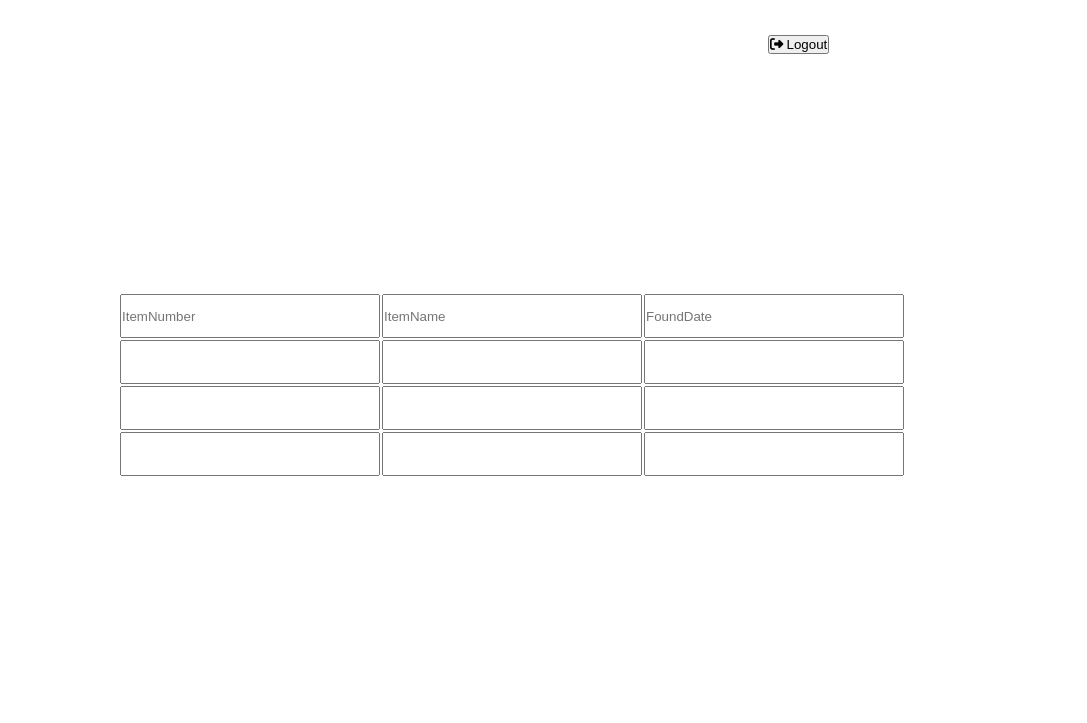
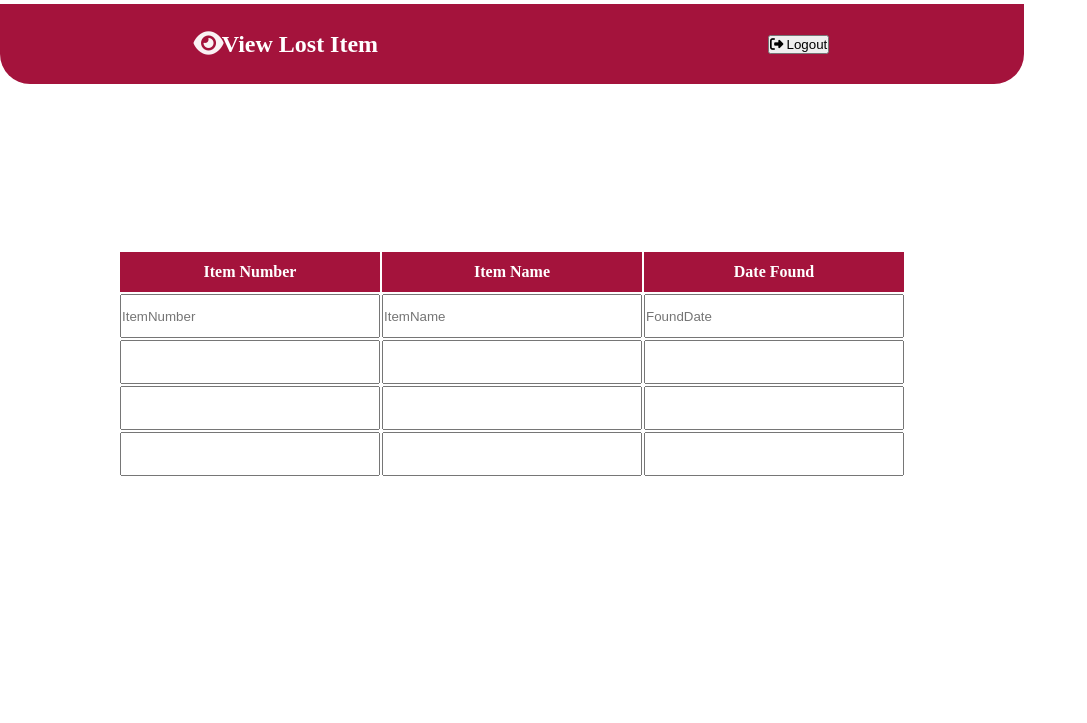
Before and after one commit to MarkRyuo/Lost-And-Found-Management-System, a PHP site: the page made by Student View Lost/StudentView.html in a window 1280 px wide. Shown: the top 723 px of the page, without its empty margins (0-1087 px from the left). Run offline with PHP 8.4, Linux system fonts and the light colour scheme.

Commit message:
update here -3

```diff
--- a/Student View Lost/StudentView.css
+++ b/Student View Lost/StudentView.css
@@ -1,6 +1,13 @@
 /* Import the Font Here */
 
 
+
+:root {
+  --bg-Color: hsl(347, 100%, 98%);
+  --bg-color-Aside: hsl(343, 79%, 36%);
+  --bg-color-Aside-logo: hsl(343, 77%, 31%);
+  --bg-color-Aside-shadow: hsl(343, 78%, 18%);
+}
 
 * {
   margin: 0;
```
